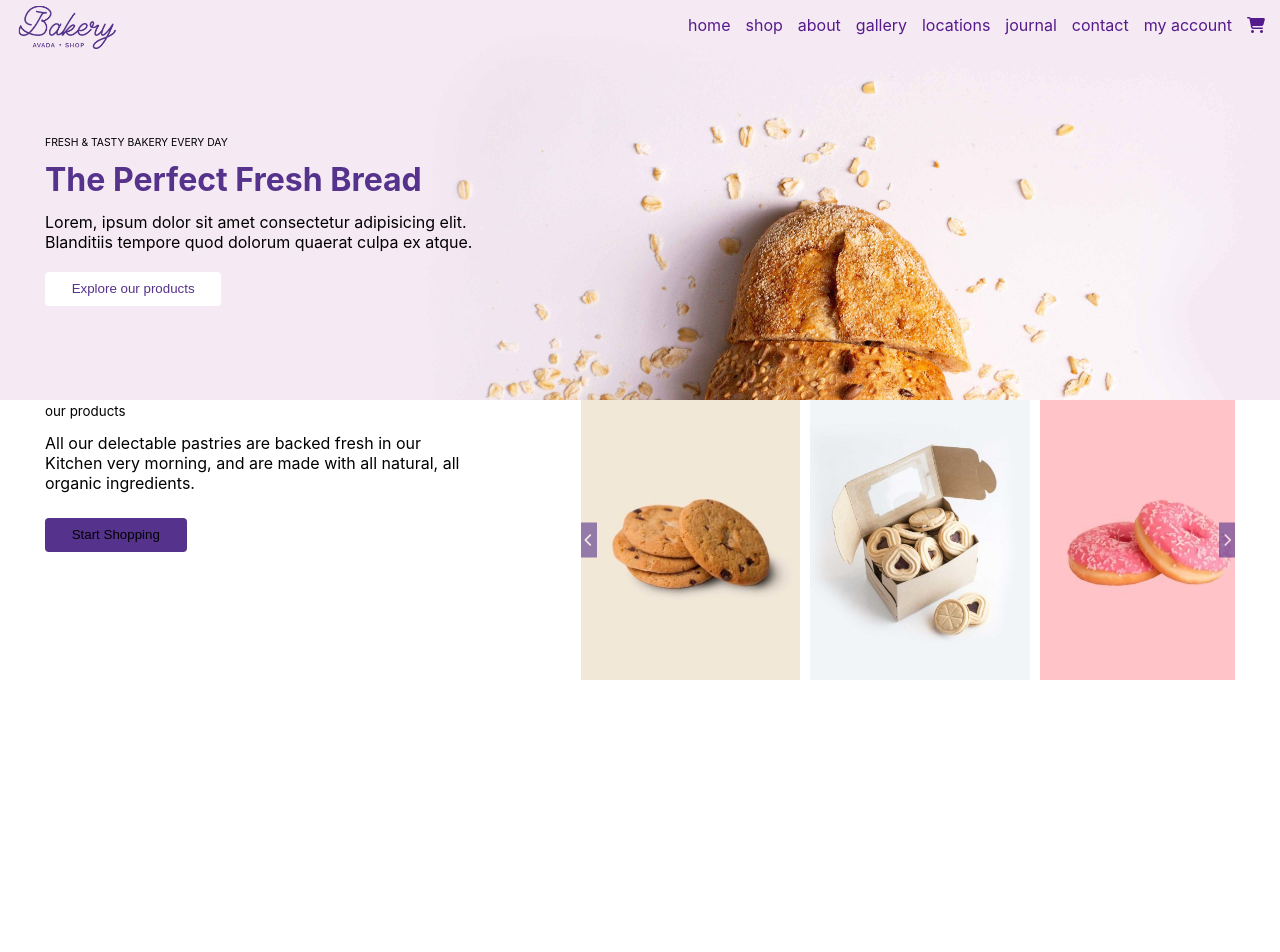
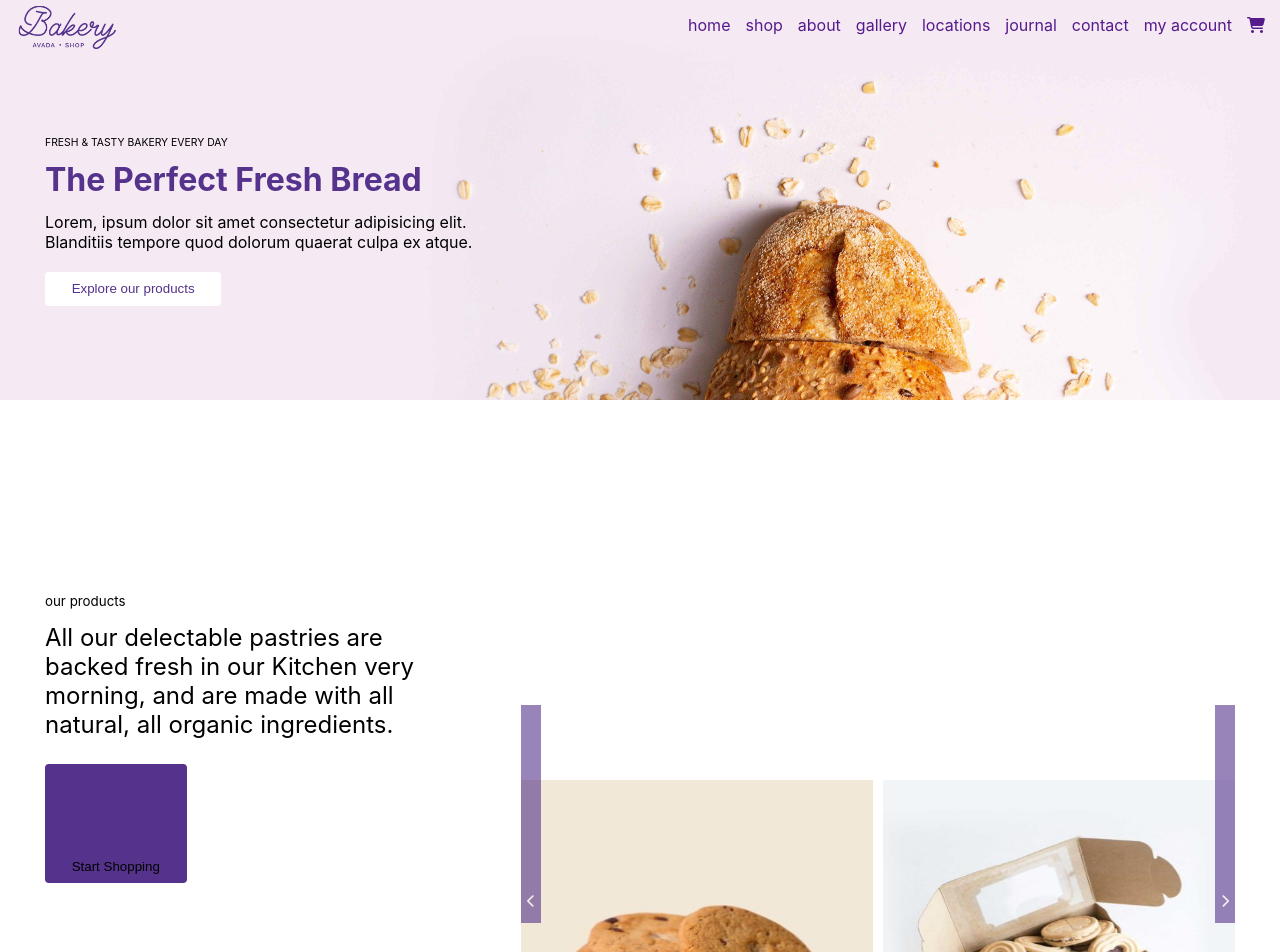
Before and after one commit to giovannitamburini/proj-html-vuejs, a Vue app: page / in a window 1280 px wide. Shown: the top 952 px of the page. Before the commit the page ends 800 px from the top, so only its background shows below. Built offline with nearby package versions, Linux system fonts and the light colour scheme.

Commit message:
completed section 1 of main

```diff
--- a/src/components/AppMain.vue
+++ b/src/components/AppMain.vue
@@ -18,13 +18,13 @@ export default {
 
     methods: {
         scrollLeft() {
-            let leftProduct = document.querySelector('');
-            leftProduct.scrollBy(-208, 0);
+            let leftProduct = document.querySelector('#container-img-one');
+            leftProduct.scrollBy(-220, 0);
         },
 
         scrollRight() {
-            let rightProduct = document.querySelector('');
-            rightProduct.scrollBy(208, 0);
+            let rightProduct = document.querySelector('#container-img-one');
+            rightProduct.scrollBy(220, 0);
         }
     }
 }
@@ -32,12 +32,18 @@ export default {
 
 <template>
     <div id="main">
-        <SectionOne :productsOne="store.productList"></SectionOne>
+
+        <SectionOne :productsOne="store.productList" @scrollLeftOne="scrollLeft()" @scrollRightOne="scrollRight()">
+        </SectionOne>
     </div>
 </template>
 
 <style lang="scss" scoped>
 #main {
     padding: 0 45px;
+
+    * {
+        padding-top: 95px;
+    }
 }
 </style>
--- a/src/components/SectionOne.vue
+++ b/src/components/SectionOne.vue
@@ -10,7 +10,12 @@ export default {
     // utilizzo le props per non importare lo store in ogni componente in cui ne ho bisogno, ma solo nel main
     props: {
         productsOne: Array,
-    }
+    },
+
+    emits: [
+        'scrollLeftOne',
+        'scrollRightOne',
+    ],
 }
 </script>
 
@@ -29,13 +34,13 @@ export default {
         <!-- sezione in cui scorrono le immagini -->
         <div id="images-section-one">
 
-            <button class="btn-left"><i class="fa-solid fa-chevron-left"></i></button>
+            <button @click="$emit('scrollLeftOne')" class="btn-left"><i class="fa-solid fa-chevron-left"></i></button>
 
+            <div id="container-img-one">
+                <img v-for="product in productsOne" :src="product.image" alt="">
+            </div>
 
-            <img v-for="product in productsOne" :src="product.image" alt="">
-
-
-            <button class="btn-right"><i class="fa-solid fa-chevron-right"></i></button>
+            <button @click="$emit('scrollRightOne')" class="btn-right"><i class="fa-solid fa-chevron-right"></i></button>
         </div>
 
     </div>
@@ -46,31 +51,41 @@ export default {
     display: flex;
     justify-content: space-between;
     align-items: flex-start;
-    gap: 40px;
-    height: 280px;
 
     #text-section-one {
         width: 35%;
 
         p {
+            font-size: 1.5em;
             padding: 13px 0 25px 0;
         }
     }
 
     #images-section-one {
-        display: flex;
-        justify-content: space-between;
-        align-items: center;
-        flex-flow: row nowrap;
-        gap: 10px;
-        width: 55%;
+        width: 60%;
         height: 100%;
-        overflow-x: scroll;
-        scroll-behavior: smooth;
         position: relative;
 
-        img {
+        #container-img-one {
+            display: flex;
+            align-items: center;
+            flex-flow: row nowrap;
+            gap: 10px;
+            width: 100%;
             height: 100%;
+            overflow-x: scroll;
+            overflow-y: hidden;
+            scroll-behavior: smooth;
+
+            &::-webkit-scrollbar {
+                display: none;
+            }
+
+            img {
+                width: calc(100% / 2 - (10px / 2));
+                // proporzione data dalla grandezza nativa dell'immagine(400x510)
+                aspect-ratio: 40/51;
+            }
         }
     }
 }
--- a/src/style.scss
+++ b/src/style.scss
@@ -70,12 +70,17 @@ $purple: #55328B;
   top: 50%;
   transform: translateY(-50%);
   z-index: 1;
-  padding: 10px 4px;
+  padding: 14px 6px;
   border: none;
   color: $lilla;
   background-color: $purple;
   opacity: 0.6;
   cursor: pointer;
+}
+
+.btn-left:hover,
+.btn-right:hover {
+  opacity: 1;
 }
 
 .btn-left {
```
